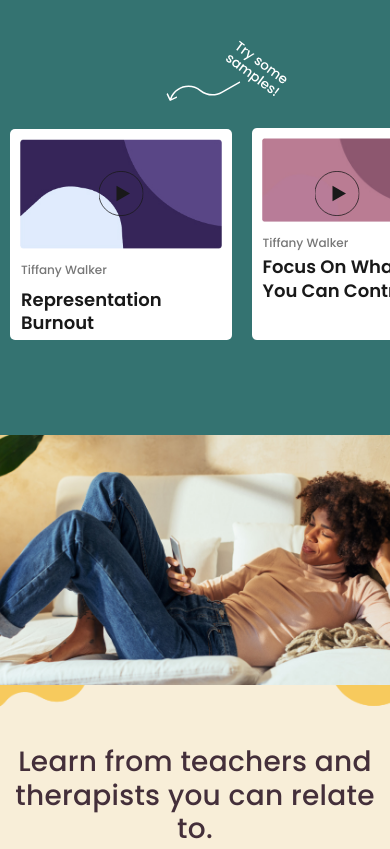
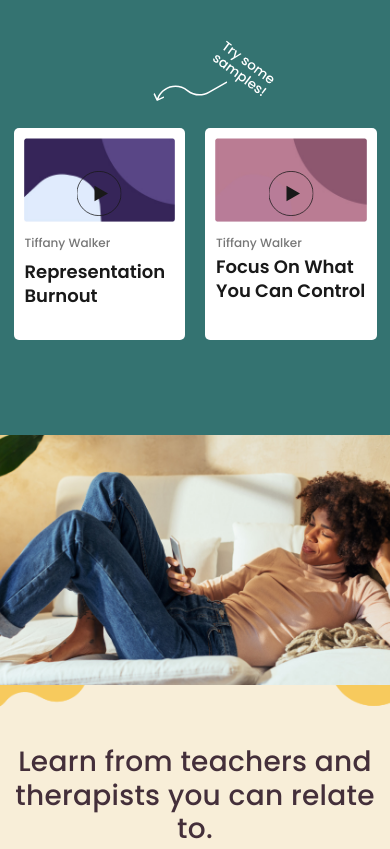
Before and after one commit to RockSpace1545/Shine_Calm_Anxiety_Stress, a plain HTML site: page index.html in a window 390 px wide. Shown: the part 2040-2889 px from the top of the page. Drawn offline with Linux system fonts and the light colour scheme.

Commit message:
fix mobile version 2

```diff
--- a/style.css
+++ b/style.css
@@ -1479,6 +1479,17 @@ body {
         display: none;
     }
 
+    .card:nth-of-type(1) {
+        max-width: 171.5px;
+        margin-left: 0;
+        min-height: 212px;
+        height: 100%;
+    }
+
+    .card:nth-of-type(1)>.card-img-big {
+        max-width: 151.5px;
+    }
+
     .card:nth-of-type(2) {
         max-width: 171.5px;
         margin-right: 0;
@@ -1538,7 +1549,8 @@ body {
 
     .chitate-text {
         padding: 40px;
-        padding-right: 28px;
+        padding-left: 15px;
+        padding-right: 0;
         font-size: 16px;
         line-height: 28px;
         max-width: 363px;
```
